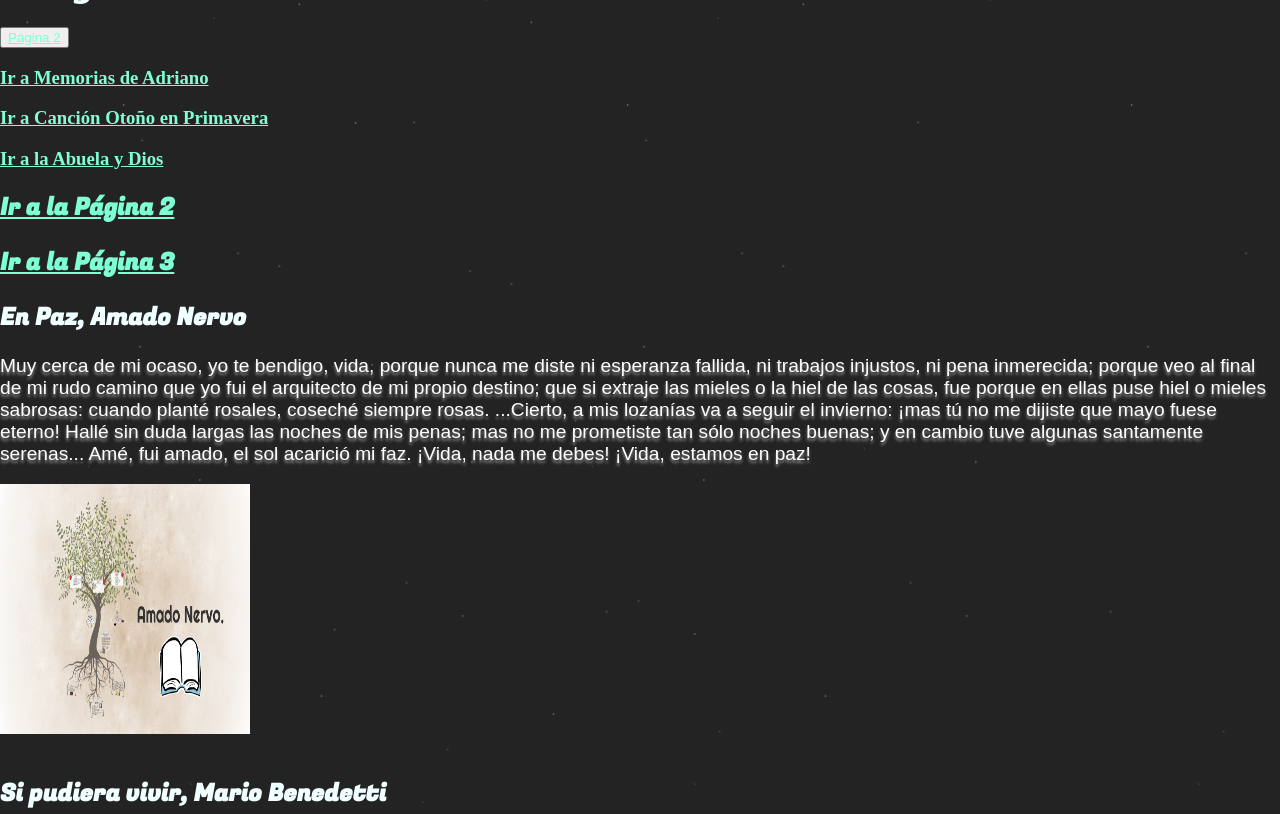
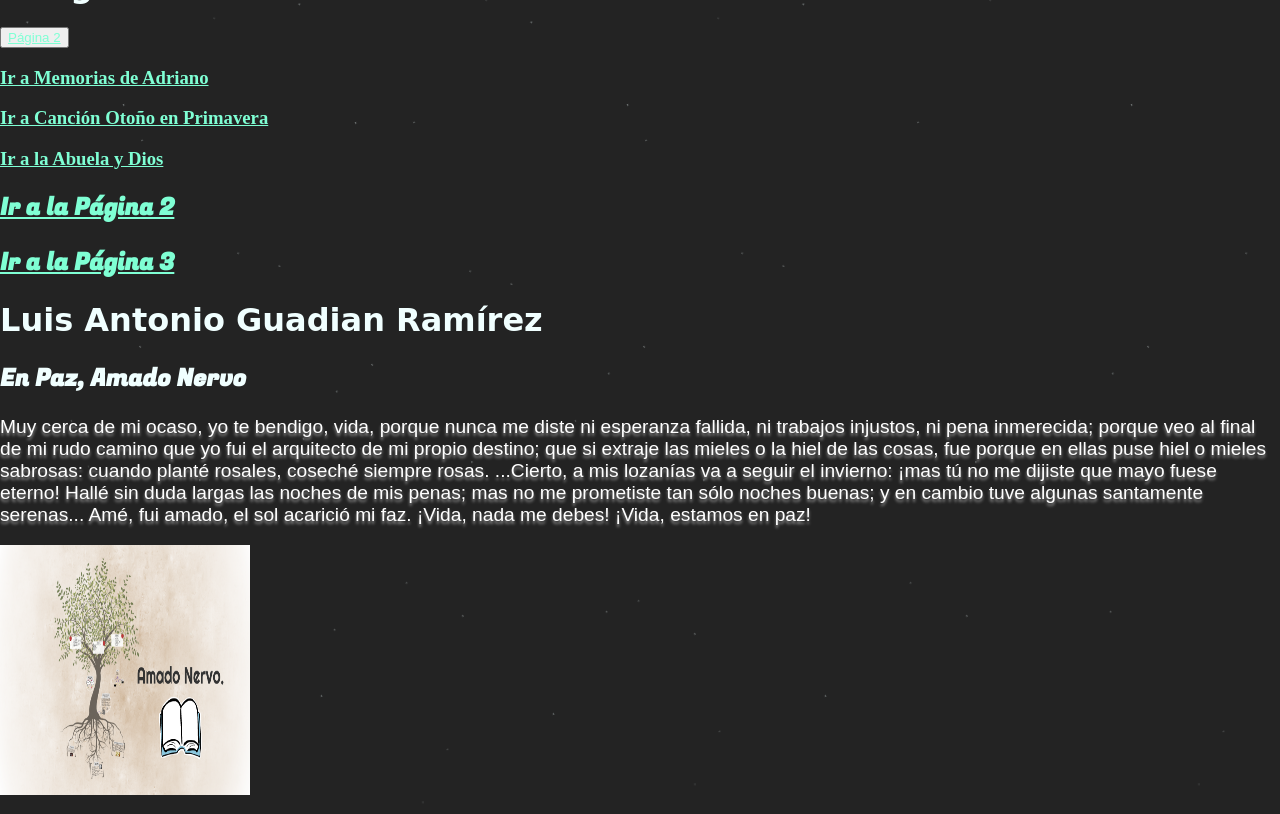
Before and after one commit to luisantoniogr/luisantoniogr.github.io, a plain HTML site: page index.html in a window 1280 px wide. Shown: the top 814 px of the page. Drawn offline with Linux system fonts and the light colour scheme; a web font is replaced by a local one.

Commit message:
Update index.html

```diff
--- a/index.html
+++ b/index.html
@@ -21,7 +21,7 @@
 <h2><a href="Pagina2.html" target="_blank">Ir a la Página 2</a></h2>
 <h2><a href="Pagina3.html" target="_blank">Ir a la Página 3</a></h2>
 
-
+<h1> Luis Antonio Guadian Ramírez</h1>
 <h2>En Paz, Amado Nervo </h2>
 <p>Muy cerca de mi ocaso, yo te bendigo, vida,
     porque nunca me diste ni esperanza fallida,
```
